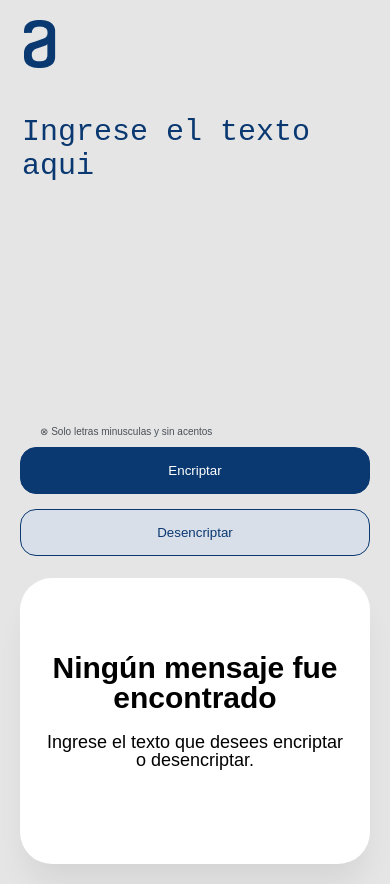
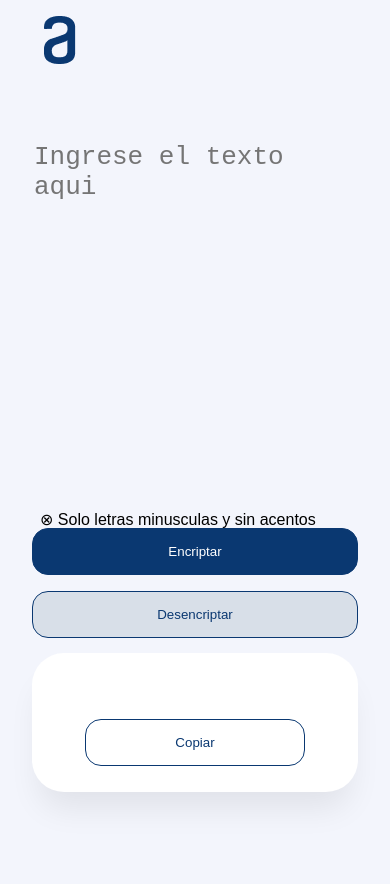
Before and after one commit to juanMGO752/Challenge-Oracle-ONE, a plain HTML site: page Encriptador/index.html in a window 390 px wide. Both pictures are taken after a click on the button "Encriptar". After the commit the page ends 844 px from the top, so only its background shows below. Drawn offline with Linux system fonts and the light colour scheme.

Commit message:
Add files via upload

```diff
--- a/Encriptador/index.html
+++ b/Encriptador/index.html
@@ -4,26 +4,101 @@
         <meta name="viewport" content="width=device-width">
         <title>Encriptador - Alura</title>
         <link rel="stylesheet" href="reset.css">
-        <link rel="stylesheet" href="style-index.css">
+        <link rel="stylesheet" href="style-encri.css">
     </head>
     <body>
-        <div class="padre">
-            <div class="div1">
-                <img src="imagenes/Logo.png" alt="logo-a" width="120" height="48">
+        <div class="body">
+            <div class="container-img">
+                <img class="imgLogo"src="imagenes/Logo.png" alt="logo-a" width="120" height="48">
             </div>
-            <div class="div2">
-                <textarea class="texto" name="frase" cols="30" rows="10" placeholder="Ingrese el texto aqui"></textarea>
-                <p> &#8855;	 Solo letras minusculas y sin acentos</p>
-                <div class="botones">
-                    <button class="btnEncritar">Encriptar</button>
-                    <button class="btnDesencritar">Desencriptar</button>
+            <div class="container-input" id="contenedor-frase">
+                <textarea class="texto" name="frase" id="frase" cols="30" rows="10" placeholder="Ingrese el texto aqui"></textarea>
+                <div class="container-advert-buttom">
+                    <div class="advert-buttom">
+                        <p> &#8855;	 Solo letras minusculas y sin acentos</p>
+                        <div class="container-buttom">
+                            <button class="btnEncritar" id="btn-encritar">Encriptar</button>
+                            <button class="btnDesencritar" id="btn-desencritar">Desencriptar</button>
+                        </div>
+                    </div>
                 </div>
             </div>
-            <div class="div3">
-                <img class="img1" src="imagenes/Muñeco.png" alt="muñeco">
-                <h1>Ningún mensaje fue encontrado</h1>
-                <p>Ingrese el texto que desees encriptar o desencriptar.</p>
-            </div>
+            <div class="container-txt" id="contenedor-traduccion" >
+                <div class="all-no-message">
+                    <p id="traduccion"></p>
+                    <div class="container-no-message" id="visual">
+                        <img class="img-no-message" src="imagenes/Muñeco.png" alt="muñeco">
+                        <h1>Ningún mensaje fue encontrado</h1>
+                        <p>Ingrese el texto que desees encriptar o desencriptar.</p>
+                    </div>
+                    <div class="cont-btn-copi">
+                        <button class="btnCopiar" id="btncopiar">Copiar</button>
+                    </div>
+                </div>
+             </div>
         </div>
+        <script>
+            // funcion encritar
+            document.querySelector('#btn-encritar').onclick = async() => {
+                try {
+                    let traduccion = document.getElementById("traduccion");
+                    let btncopiar = document.getElementById("btncopiar")
+                    let visual = document.getElementById("visual");
+                    visual.style.display = "none";
+                    let frase = document.getElementById("frase").value;
+                    frase = frase.split("");
+
+                    for(let x = 0 ; x<frase.length ; x++){
+                        if(frase[x] == "a"){
+                            frase[x]="ai";
+                        }else if(frase[x] == "e"){
+                            frase[x]="enter";
+                        }else if(frase[x] == "i"){
+                            frase[x]="imes";
+                        }else if(frase[x] == "o"){
+                            frase[x]="ober";
+                        }else if(frase[x] == "u"){
+                            frase[x]="ufat";
+                        }
+
+                    }
+                    frase = frase.join("");
+                    btncopiar.style.cssText= 'display:block;'
+                    traduccion.innerHTML=frase;
+                }
+                catch (error) {
+                    console.log(error)
+                }
+            }
+
+            // funcion para desencritar
+            document.querySelector('#btn-desencritar').onclick = async() => {
+                try {
+                    let valores = ["ai","enter","imes","ober","ufat"];
+                    let visual = document.getElementById("visual");
+                    visual.style.display = "none";
+                    let frase = document.getElementById("frase").value;
+
+                    for(let x = 0 ; x<valores.length ; x++){
+                        frase = frase.replaceAll(valores[x], valores[x][0]);
+                    }
+                    btncopiar.style.cssText= 'display:block;'
+                    traduccion.innerHTML=frase;
+                }
+                catch (error) {
+                    console.log(error)
+                }
+            }
+            // funcion para copiar
+            document.querySelector('#btncopiar').onclick = async() => {
+                try {
+                    let traduccion = document.getElementById("traduccion")
+                    navigator.clipboard.writeText(traduccion.textContent)
+                } catch (error) {
+                    console.log(error)
+                }
+            }
+
+        </script>
     </body>
 </html>
--- /dev/null
+++ b/Encriptador/style-encri.css
@@ -0,0 +1,173 @@
+/* *{
+    outline: 1px solid;
+} */
+body{
+    font-family:Arial, Helvetica, sans-serif;
+    background-color: #F3F5FC;
+}
+.body{
+    display: flex;
+    gap: 2em;
+    min-height: 90%;
+    padding: 2em 2em 2em 2em;
+    justify-content: end;
+
+}
+.imgLogo{
+    position: absolute;
+    left: 0;
+    top: 1em;
+}
+.container-input{
+    width: 60%;
+
+
+}
+.texto{
+    box-sizing: border-box;
+    margin:1.4em 0 0 0;
+    width: 100%;
+    height: 70%;
+    border: 0;
+    resize: none;
+    background: #F3F5FC;
+    font-size: 2em;
+    color: #0A3871;
+}
+
+button:active {
+    transform: translateY(1.5px);
+    box-shadow: 0 5px 10px rgba(0, 0, 0, 0.2);
+}
+button:hover{
+    cursor: pointer;
+}
+.container-advert-buttom{
+    display: grid;
+    height: 20%;
+}
+.container-advert-buttom p{
+    margin: 0 0 0 0.5rem;
+}
+.advert-buttom{
+    align-self: flex-end;
+}
+.container-buttom{
+    display: flex;
+    gap: 2rem;
+}
+.btnEncritar{
+    background: #0A3871;
+    width: 48%;
+    border-radius: 16px;
+    padding: 15px;
+    border: 1px solid #0A3871;
+    color: white;
+}
+.btnDesencritar{
+    background: #D8DFE8;
+    width: 48%;
+    border-radius: 16px;
+    padding: 15px;
+    border: 1px solid #0A3871;
+    color: #0A3871;
+}
+.container-txt{
+    width: 15rem;
+    min-height: 100%;
+    display: grid;
+    flex-direction: column;
+    align-items: center;
+    background-color: white;
+    border-radius: 32px;
+    justify-content: center;
+    padding: 1em;
+    box-shadow: 0px 24px 32px -8px rgba(0, 0, 0, 0.08);
+}
+.all-no-message{
+    height: 100%;
+    flex-direction: column;
+    display: flex;
+    justify-content: space-between;
+}
+#traduccion{
+    word-wrap: break-word;
+    max-width: 15rem;
+    color: #495057;
+    font-size: 1rem;
+
+}
+.container-no-message{
+    text-align: center;
+
+}
+.container-no-message h1{
+    font-weight: bold;
+    padding: 0.7em;
+    font-size: 1em;
+}
+.container-no-message p{
+    font-size: 1em;
+}
+.img-no-message{
+    max-width: 80%;
+}
+.btnCopiar{
+    background: white;
+    width: 15rem;
+    border-radius: 16px;
+    padding: 15px;
+    border: 1px solid #0A3871;
+    color: #0A3871;
+    display: none;
+}
+
+@media screen and (max-width:912px){
+    .body{
+        display: grid;
+        justify-content: initial;
+    }
+    .container-input{
+        width: 100%;
+    }
+    .container-txt{
+        width: 100%;
+        box-sizing: border-box;
+        display: block;
+    }
+    #traduccion{
+        max-width:fit-content;
+        font-size: 1.25rem;
+    }
+    .img-no-message{
+        display: none;
+    }
+    .container-no-message > h1{
+        font-size: 2rem;
+    }
+    .container-no-message > p{
+        font-size: 1.5rem;
+    }
+    .cont-btn-copi{
+        box-sizing: border-box;
+        padding: 10px;
+        justify-content: center;
+        display: flex;
+    }
+    .btnCopiar{
+        width: 80%;
+    }
+}
+@media screen and (max-width:414px){
+    .advert-buttom{
+        box-sizing: border-box;
+        padding: 10px 0 0;
+    }
+    .container-buttom{
+        flex-direction: column;
+        gap: 1rem;
+    }
+    .btnDesencritar, .btnEncritar{
+        width: 100%;
+    }
+}
--- a/Encriptador/style-index.css
+++ b/Encriptador/style-index.css
@@ -13,7 +13,12 @@ body{
 }
 
 .div2 {
+    justify-content: space-between;
     width: 60%;
+    display: flex;
+    flex-direction: column;
+
+
 }
 
 .div2 p{
@@ -41,6 +46,7 @@ body{
     gap: 30px;
     display: flex;
     justify-content: center;
+    margin: 0 0 35;
 }
 
 .btnEncritar,.btnDesencritar{
@@ -59,7 +65,6 @@ body{
 .div3 {
     display: flex;
     background-color: white ;
-    padding: 10px;
     align-items: center;
     justify-content: center;
     flex-direction: column;
@@ -69,15 +74,32 @@ body{
     border-radius: 32px;
 }
 
+.div3 img{
+    width: 100%;
+}
+
 .div3 h1{
     font-size: 30px;
     text-align: center;
     font-weight: bold;
 }
 .div3 p{
-    padding: 20px;
+    padding: 20px 0 0;
     font-size: 18px;
     text-align: center;
+    overflow-wrap: break-word;
+    width:100%
+}
+
+.btnCopiar{
+    /* display: none; */
+    background: white;
+    width: 90%;
+    border-radius: 16px;
+    padding: 15px;
+    border: 1px solid #0A3871;
+    color: #0A3871;
+    margin: 0 0 35
 }
 
 @media screen and (max-width:912px) {
@@ -139,8 +161,4 @@ body{
         width:100% ;
         padding: 30px 0;
     }
-
-
-
-
 }
```
Also changed, not shown: Encriptador/x.html (added, +46 -0 lines).
